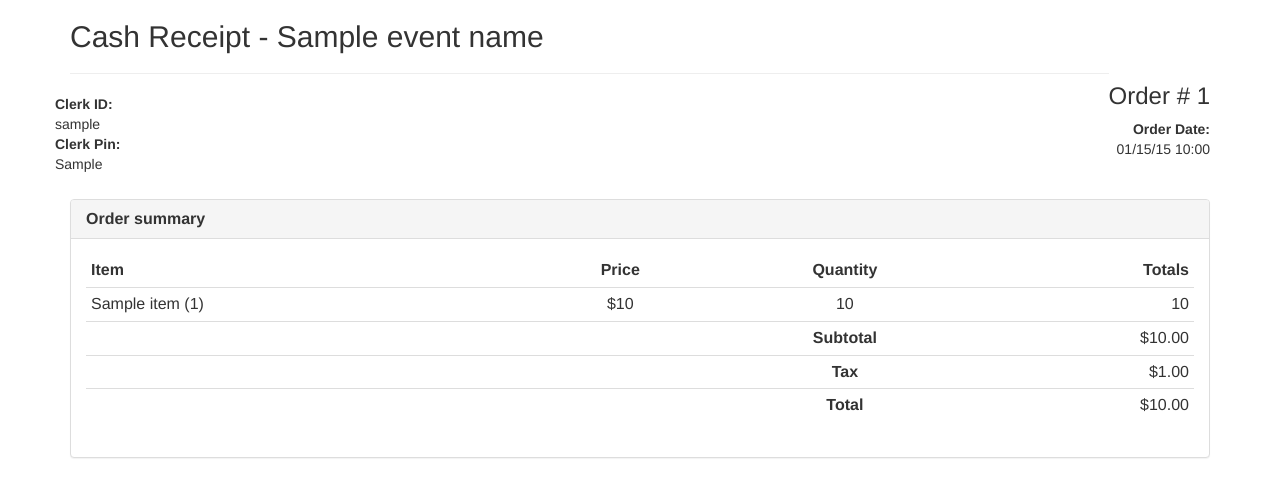
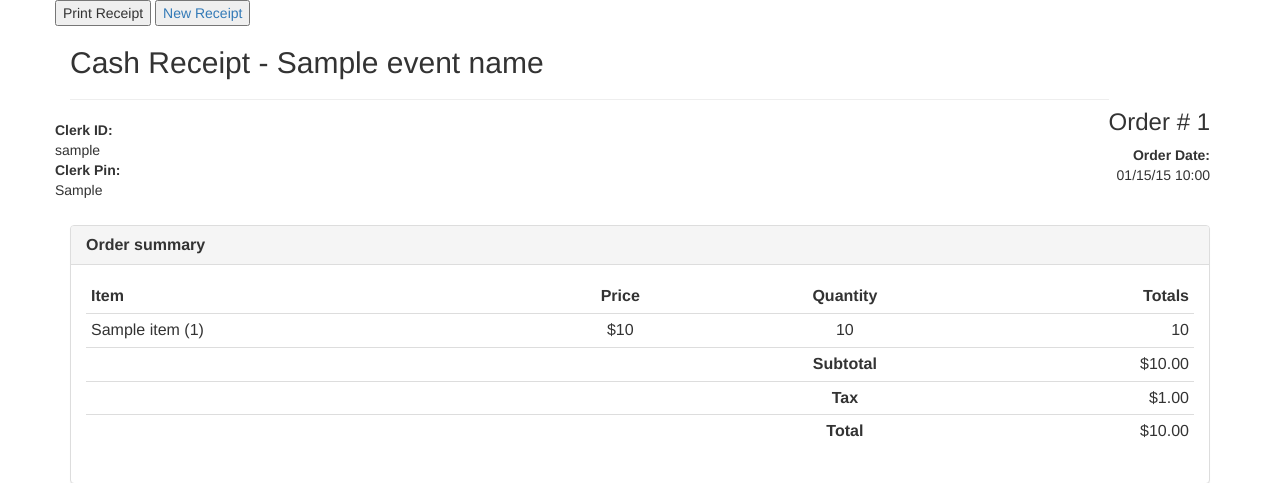
Before and after one commit to nycrecords/flask_cash_receipts, a Flask app: template flask_cash_receipts/templates/receipts/receipt.html in a window 1280 px wide. Shown: the top 483 px of the page. Run offline with Flask 2, Linux system fonts and the light colour scheme; tables that the repository leaves empty hold one stand-in row (values such as "Sample post"); the template is opened without the code that fills it: values that come from a table or form of the project are taken from there, most other values are stand-ins (such as "Sample title", 1, 10 or a date in 2020); parts of the project's set-up code (start-up, migrations or seed data) failed here and were passed over; some libraries are stand-ins or nearby versions.

Commit message:
Naive disable access to anything except receipts

```diff
--- a/flask_cash_receipts/public/views.py
+++ b/flask_cash_receipts/public/views.py
@@ -29,6 +29,7 @@ def load_user(user_id):
 @blueprint.route("/", methods=["GET", "POST"])
 def home():
     """Home page."""
+    return redirect(url_for('receipt.generate'))
     form = LoginForm(request.form)
     current_app.logger.info("Hello from the home page!")
     # Handle logging in
@@ -47,6 +48,7 @@ def home():
 @login_required
 def logout():
     """Logout."""
+    return redirect(url_for('receipt.generate'))
     logout_user()
     flash("You are logged out.", "info")
     return redirect(url_for("public.home"))
@@ -55,6 +57,7 @@ def logout():
 @blueprint.route("/register/", methods=["GET", "POST"])
 def register():
     """Register new user."""
+    return redirect(url_for('receipt.generate'))
     form = RegisterForm(request.form)
     if form.validate_on_submit():
         User.create(
@@ -73,5 +76,7 @@ def register():
 @blueprint.route("/about/")
 def about():
     """About page."""
+    return redirect(url_for('receipt.generate'))
+
     form = LoginForm(request.form)
     return render_template("public/about.html", form=form)
--- a/flask_cash_receipts/templates/receipts/receipt.html
+++ b/flask_cash_receipts/templates/receipts/receipt.html
@@ -6,10 +6,22 @@
     <script src="//netdna.bootstrapcdn.com/bootstrap/3.1.0/js/bootstrap.min.js"></script>
     <script src="//code.jquery.com/jquery-1.11.1.min.js"></script>
     <!------ Include the above in your HEAD tag ---------->
+    <style type="text/css">
+        @media print {
+            .btn-print {
+                display: none;
+            }
+        }
+    </style>
 </head>
 
 <body>
     <div class="container">
+        <div class="row btn-print">
+            <button type="button" class="btn-print" onclick="javascript:window.print()">Print Receipt</button>
+            <a href="{{ url_for('receipt.generate', event_name='OHNYC') }}"><button type="button" class="btn-print">New
+                    Receipt</button></a>
+        </div>
         <div class="row">
             <div class="col-xs-12">
                 <div class="invoice-title">
--- a/flask_cash_receipts/user/views.py
+++ b/flask_cash_receipts/user/views.py
@@ -10,4 +10,6 @@ blueprint = Blueprint("user", __name__, url_prefix="/users", static_folder="../s
 @login_required
 def members():
     """List members."""
+    return redirect(url_for('receipt.generate'))
+
     return render_template("users/members.html")
```
